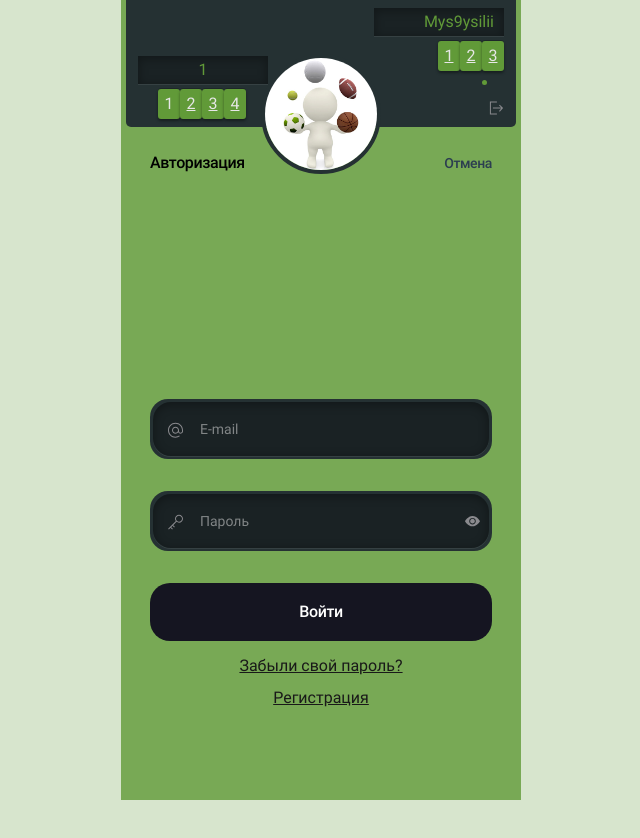
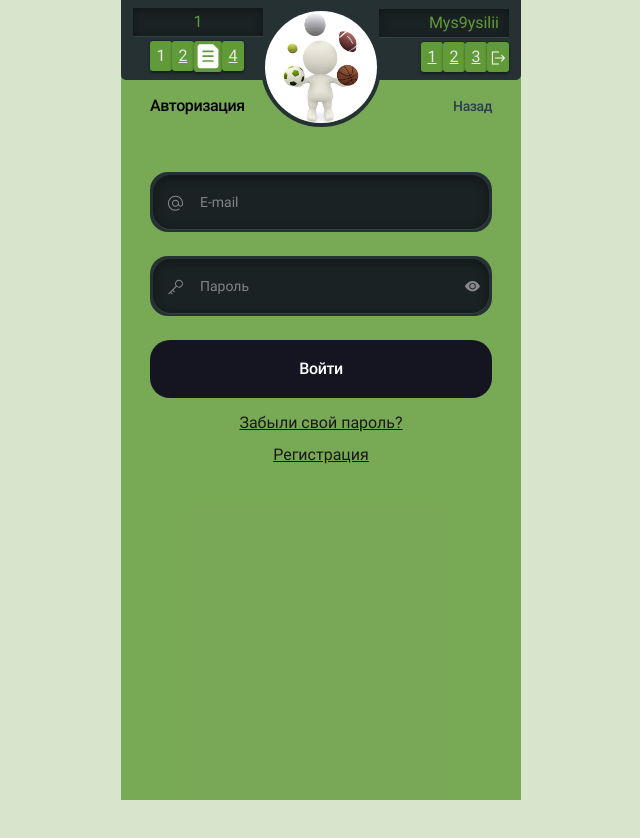
Before and after one commit to Mys9ys/prog.vue, a Vue app: page /auth in a window 1280 px wide. Shown: the top 838 px of the page, without its empty margins (319-959 px from the left). After the commit the page ends 800 px from the top, so only its background shows below. Built offline with nearby package versions, Linux system fonts and the light colour scheme.

Commit message:
хедер абсолют

```diff
--- a/src/components/PageHeader.vue
+++ b/src/components/PageHeader.vue
@@ -4,7 +4,7 @@
       <div class="block_title">
         <slot></slot>
       </div>
-      <div class="btn_prev" @click="$router.go(-1)">Отмена</div>
+      <div class="btn_prev" @click="$router.go(-1)">Назад</div>
     </div>
   </div>
 </template>
--- a/src/components/main/HeaderBlock.vue
+++ b/src/components/main/HeaderBlock.vue
@@ -11,7 +11,7 @@
         <div class="hm_btn_block">
           <div class="header_button header_btn_menu" title="Меню">1<i class="fa fa-bars" aria-hidden="true"></i></div>
           <a class="header_button" href="/" title="Главная">2<i class="fa fa-home" aria-hidden="true"></i></a>
-          <a class="header_button" href="/p/matches/" title="Расписание">3<i class="bi bi-menu-up"></i></a>
+          <BtnMini @click="$router.push('/catalog')" :img="btns.get('catalog')"></BtnMini>
           <a class="header_button" href="/p/ratings/" title="Рейтинги">4<i class="fa fa-list-ol" aria-hidden="true"></i></a>
 
         </div>
@@ -21,14 +21,16 @@
       </div>
       <div class="hm_right_block">
         <div class="hm_nick_box hm_box">
-          Mys9ysilii            </div>
+          Mys9ysilii
+        </div>
 
         <div class="hm_btn_block hm_right">
           <a class="header_button" href="/p/faq/" title="Инструкции">1<i class="bi bi-patch-question"></i></a>
-          <!--                <a class="header_button" href="/p/match/--><!--" title="Ваши прогнозы"><i class="bi bi-pencil-square"></i></a>-->
+          <!--                <a class="header_button" href="/p/match/-->
+          <!--" title="Ваши прогнозы"><i class="bi bi-pencil-square"></i></a>-->
           <a class="header_button" href="/p/events/" title="События">2<i class="bi bi-menu-up"></i></a>
           <a class="header_button" href="/p/profile/" title="Ваш профиль">3<i class="bi bi-person-square"></i></a>
-          <LogoutBtn></LogoutBtn>
+          <BtnMini @click="logoutProfile()" :img="btns.get('logout')"></BtnMini>
         </div>
 
       </div>
@@ -37,12 +39,17 @@
       <!--        <ul class="dropdown-menu">-->
       <!--            <li><a class="dropdown-item" href="/p/faq/"><i class="bi bi-patch-question"></i> Инструкции</a></li>-->
       <!--            <li><a class="dropdown-item" href="/p/matches/"><i class="bi bi-menu-up"></i> Матчи</a></li>-->
-      <!--            --><!--                <li><a class="dropdown-item" href="/p/admin/"><i class="fa fa-address-book" aria-hidden="true"></i> Админка</a></li>-->
-      <!--            --><!--            --><!--            <li><a class="dropdown-item" href="/p/match/"><i class="bi bi-pencil-square"></i> Мои прогнозы</a></li>-->
+      <!--            -->
+      <!--                <li><a class="dropdown-item" href="/p/admin/"><i class="fa fa-address-book" aria-hidden="true"></i> Админка</a></li>-->
+      <!--            --><!--            -->
+      <!--            <li><a class="dropdown-item" href="/p/match/"><i class="bi bi-pencil-square"></i> Мои прогнозы</a></li>-->
       <!--            <li><a class="dropdown-item" href="/p/profile/"><i class="bi bi-person-square"></i> Мой профиль</a></li>-->
-      <!--            --><!--                <li><a class="dropdown-item" href="/auth/"><i class="fa fa-sign-in" aria-hidden="true"></i> Регистрация</a></li>-->
-      <!--            --><!--            <li><a class="dropdown-item" href="/p/ratings/"><i class="fa fa-list-ol" aria-hidden="true"></i> Рейтинги</a></li>-->
-      <!--            --><!--                <li><a class="dropdown-item" href="/p/logout/"><i class="bi bi-door-open"></i> Выйти</a></li>-->
+      <!--            -->
+      <!--                <li><a class="dropdown-item" href="/auth/"><i class="fa fa-sign-in" aria-hidden="true"></i> Регистрация</a></li>-->
+      <!--            -->
+      <!--            <li><a class="dropdown-item" href="/p/ratings/"><i class="fa fa-list-ol" aria-hidden="true"></i> Рейтинги</a></li>-->
+      <!--            -->
+      <!--                <li><a class="dropdown-item" href="/p/logout/"><i class="bi bi-door-open"></i> Выйти</a></li>-->
       <!--            --><!--        </ul>-->
       <ul class="dropdown-menu">
         <!--                <li><a class="dropdown-item" href="/p/match/"><i class="bi bi-pencil-square"></i> Мои прогнозы</a></li>-->
@@ -52,17 +59,23 @@
           </div>
         </li>
         <div class="menu_events_box sub_prognos">
-          <li><hr class="dropdown-divider"></li>
+          <li>
+            <hr class="dropdown-divider">
+          </li>
           <ul class="">
             <li><a class="dropdown-item" href="/p/matches/">Футбол</a></li>
             <li><a class="dropdown-item" href="/p/f1race/">Формула 1</a></li>
             <li><a class="dropdown-item" href="/p/kvngame/">КВН</a></li>
           </ul>
-          <li><hr class="dropdown-divider"></li>
+          <li>
+            <hr class="dropdown-divider">
+          </li>
         </div>
         <li><a class="dropdown-item" href="/p/profile/"><i class="bi bi-person-square"></i> Профиль</a></li>
         <li><a class="dropdown-item" href="/p/events/"><i class="bi bi-menu-up"></i> События</a></li>
-        <li><hr class="dropdown-divider"></li>
+        <li>
+          <hr class="dropdown-divider">
+        </li>
 
         <!--            <li>-->
         <!--                <div class="dropdown-item menu_events_btn" data-submenu="sub_events">-->
@@ -78,41 +91,59 @@
         <!--                </ul>-->
         <!--            <li><hr class="dropdown-divider"></li>-->
         <!--            </div>-->
-        <li><a class="dropdown-item" href="/p/admin/"><i class="fa fa-address-book" aria-hidden="true"></i> Админка</a></li>
-        <li><a class="dropdown-item" href="/p/ratings/"><i class="fa fa-list-ol" aria-hidden="true"></i> Рейтинги</a></li>
+        <li><a class="dropdown-item" href="/p/admin/"><i class="fa fa-address-book" aria-hidden="true"></i> Админка</a>
+        </li>
+        <li><a class="dropdown-item" href="/p/ratings/"><i class="fa fa-list-ol" aria-hidden="true"></i> Рейтинги</a>
+        </li>
         <li><a class="dropdown-item" href="/p/faq/"><i class="bi bi-patch-question"></i> Инструкции</a></li>
-        <LogoutBtn></LogoutBtn>
+
       </ul>
     </div>
   </div>
 </template>
 
 <script>
-import LogoutBtn from "@/components/ui/btn/LogoutBtn";
+import BtnMini from "@/components/ui/btn/BtnMini";
 
 export default {
   name: "HeaderBlock",
-  components: {LogoutBtn}
+  components: {BtnMini},
+  data() {
+    return {
+      btns : new Map([
+        ['logout' ,  require('@/assets/icon/profile/exit.svg')],
+        ['catalog' ,  require('@/assets/icon/profile/list.svg')]
+      ]),
+    }
+  },
 
+  methods: {
+    logoutProfile() {
+      this.$router.push('/')
+    }
+  }
 }
 </script>
 
 <style lang="less" scoped>
 @import "src/assets/css/variables.less";
+
 .header_wrapper {
+  position: absolute;
   margin: 0 auto;
-  width: 400px;
-  max-width: 100%;
+  max-width: 400px;
+  width: 100%;
+  left: 50%;
+  transform: translateX(-50%);
   background: @DarkColorBG;
   color: @colorText2;
   padding: 8px 12px;
-  margin-bottom: 55px;
   display: flex;
   flex-direction: column;
   flex-wrap: wrap;
   justify-content: space-between;
 
-  border-radius: 0 0 5px 5px ;
+  border-radius: 0 0 5px 5px;
 
   .h_header_block {
     display: flex;
@@ -163,12 +194,13 @@ export default {
 
     .hm_btn_block {
       width: 128px;
-      .header_button{
+
+      .header_button {
         display: inline-block;
         background: @colorText2;
         color: @colorText;
         cursor: pointer;
-        box-shadow: 0 2px 3px rgba(0,0,0,.4), 0 -1px 0 rgba(0,0,0,.2);
+        box-shadow: 0 2px 3px rgba(0, 0, 0, .4), 0 -1px 0 rgba(0, 0, 0, .2);
         padding: 3px;
         border-radius: 3px;
         min-width: 22px;
@@ -199,30 +231,36 @@ export default {
     }
   }
 }
-.hm_right{
+
+.hm_right {
   text-align: right;
 }
 
-.header_menu_icon{
+.header_menu_icon {
   width: 16px;
   height: 16px;
 }
-.menu_events_btn{
+
+.menu_events_btn {
   cursor: pointer;
   position: relative;
-  .bi-caret{
+
+  .bi-caret {
     position: absolute;
     top: 50%;
     transform: translateY(-50%);
     right: 16px;
   }
 }
-.menu_events_box{
+
+.menu_events_box {
   display: none;
-  ul{
+
+  ul {
     margin-left: 0;
     padding-left: 0;
-    li{
+
+    li {
       list-style-type: none;
     }
   }
--- /dev/null
+++ b/src/components/ui/btn/BtnMini.vue
@@ -0,0 +1,31 @@
+<template>
+  <div class="btn_mini">
+    <img :src="img" alt="">
+  </div>
+</template>
+
+<script>
+export default {
+  name: "BtnMini",
+  props: {
+    img:{
+      type: String
+    }
+  }
+}
+</script>
+
+<style lang="less" scoped>
+@import "src/assets/css/variables.less";
+  .btn_mini{
+    display: inline-block;
+    background: @YesWrite;
+    color: @colorText;
+    cursor: pointer;
+    box-shadow: 0 2px 3px rgba(0, 0, 0, 0.4), 0 -1px 0 rgba(0, 0, 0, 0.2);
+    padding: 3px;
+    border-radius: 3px;
+    min-width: 22px;
+    text-align: center;
+  }
+</style>
--- /dev/null
+++ b/src/pages/CatalogPage.vue
@@ -0,0 +1,13 @@
+<template>
+<h1>sfgfsg</h1>
+</template>
+
+<script>
+export default {
+  name: "CatalogPage"
+}
+</script>
+
+<style scoped>
+
+</style>
--- a/src/pages/MainPage.vue
+++ b/src/pages/MainPage.vue
@@ -33,17 +33,19 @@ export default {
 .wrapper {
 
   position: relative;
-  width: 400px;
-  max-width: 100%;
+  max-width: 400px;
+  width: 100%;
   margin: 0 auto;
   height: 100vh;
   text-align: center;
   padding: 20px;
+  padding-top: 95px;
   .title_wrapper{
     background: @DarkColorBG;
     padding: 10px;
     border-radius: 5px;
     margin-bottom: 35px;
+    margin-top: 55px;
     .title_block {
       color: @colorText;
       border-radius: 7px;
--- a/src/pages/auth/AuthPage.vue
+++ b/src/pages/auth/AuthPage.vue
@@ -1,10 +1,6 @@
 <template>
   <div class="wrapper">
     <PageHeader class="header">Авторизация</PageHeader>
-
-    <div class="logo">
-      <img class="logo_img" :src="$store.state.logo" alt="">
-    </div>
 
     <form action="" @click="formSubmit" class="form">
       <AuthInput
@@ -134,24 +130,19 @@ export default {
 @import "src/assets/css/variables.less";
 .wrapper {
   position: relative;
-  top: -65px;
   background: transparent;
   width: 100%;
   margin: 0 auto;
   height: 100vh;
   text-align: center;
   padding: 0 24px;
-  padding-top: 35px;
-
-  .logo {
-    margin-top: 149px;
-  }
+  padding-top: 95px;
 
   .form {
     display: flex;
-    margin-top: 52px;
+    margin-top: 55px;
     flex-direction: column;
-    gap: 32px;
+    gap: 24px;
   }
 
   .btn_send_block {
--- a/src/pages/auth/RegisterPage.vue
+++ b/src/pages/auth/RegisterPage.vue
@@ -31,7 +31,6 @@
         </FillBtn>
       </div>
 
-      <PrivacyPolicy class="policy">Регистрируясь</PrivacyPolicy>
     </div>
 
   </div>
@@ -137,17 +136,16 @@ export default {
 @import "src/assets/css/variables.less";
 .wrapper {
   position: relative;
-  top: -65px;
   background: transparent;
   width: 100%;
   margin: 0 auto;
   height: 100vh;
   text-align: center;
   padding: 0 24px;
-  padding-top: 35px;
+  padding-top: 95px;
 
   .form {
-    margin-top: 24px;
+    margin-top: 55px;
     display: flex;
     flex-direction: column;
     gap: 24px;
--- a/src/router/routes.js
+++ b/src/router/routes.js
@@ -2,6 +2,7 @@ import MainPage from "@/pages/MainPage";
 import AuthPage from "@/pages/auth/AuthPage";
 import RegisterPage from "@/pages/auth/RegisterPage";
 import {kvnEvent, kvnGame} from "@/pages/kvn/routes";
+import CatalogPage from "@/pages/CatalogPage";
 
 const routes = [
     {
@@ -16,6 +17,11 @@ const routes = [
         path: '/register',
         component: RegisterPage,
     },
+
+    {
+        path: '/catalog',
+        component: CatalogPage,
+    },
     // квновские роуты -->
     kvnEvent,
     kvnGame
```
Also changed, not shown: src/assets/icon/profile/exit.svg, src/assets/icon/profile/list.svg (added).
